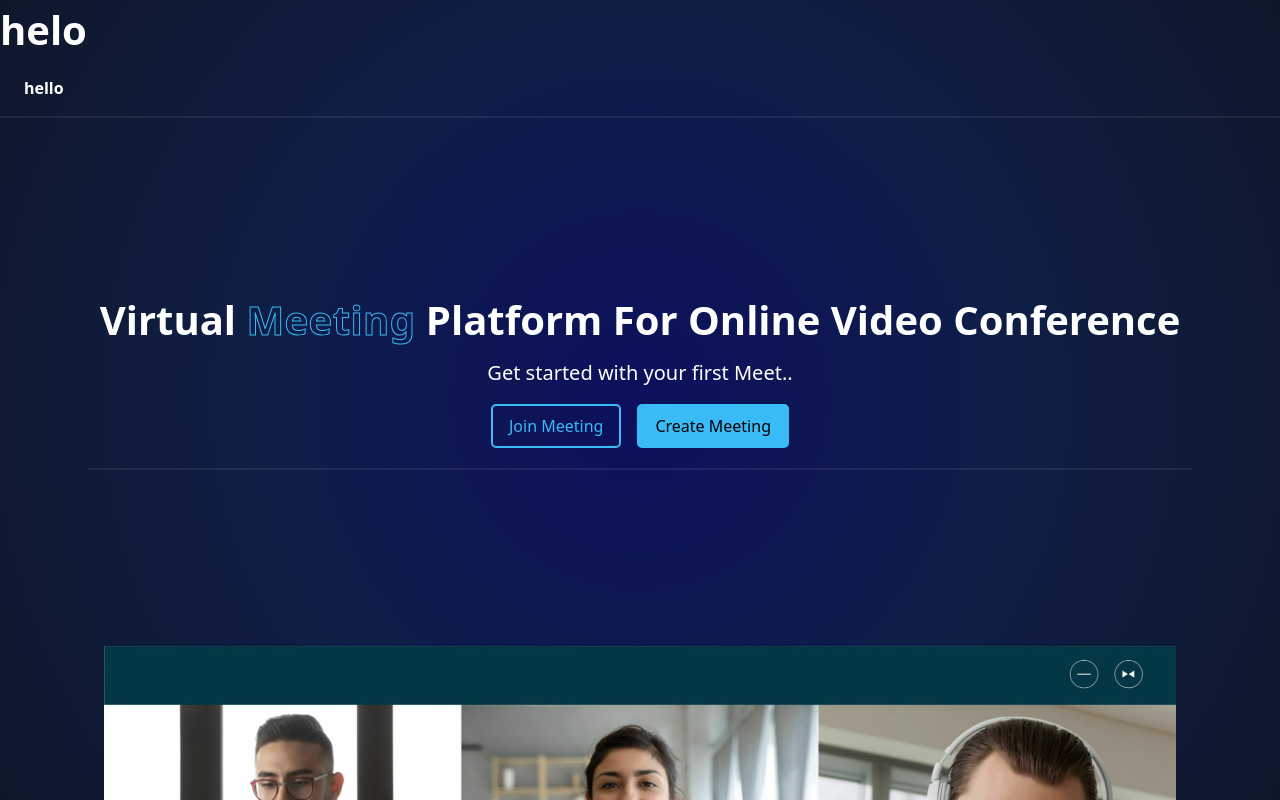
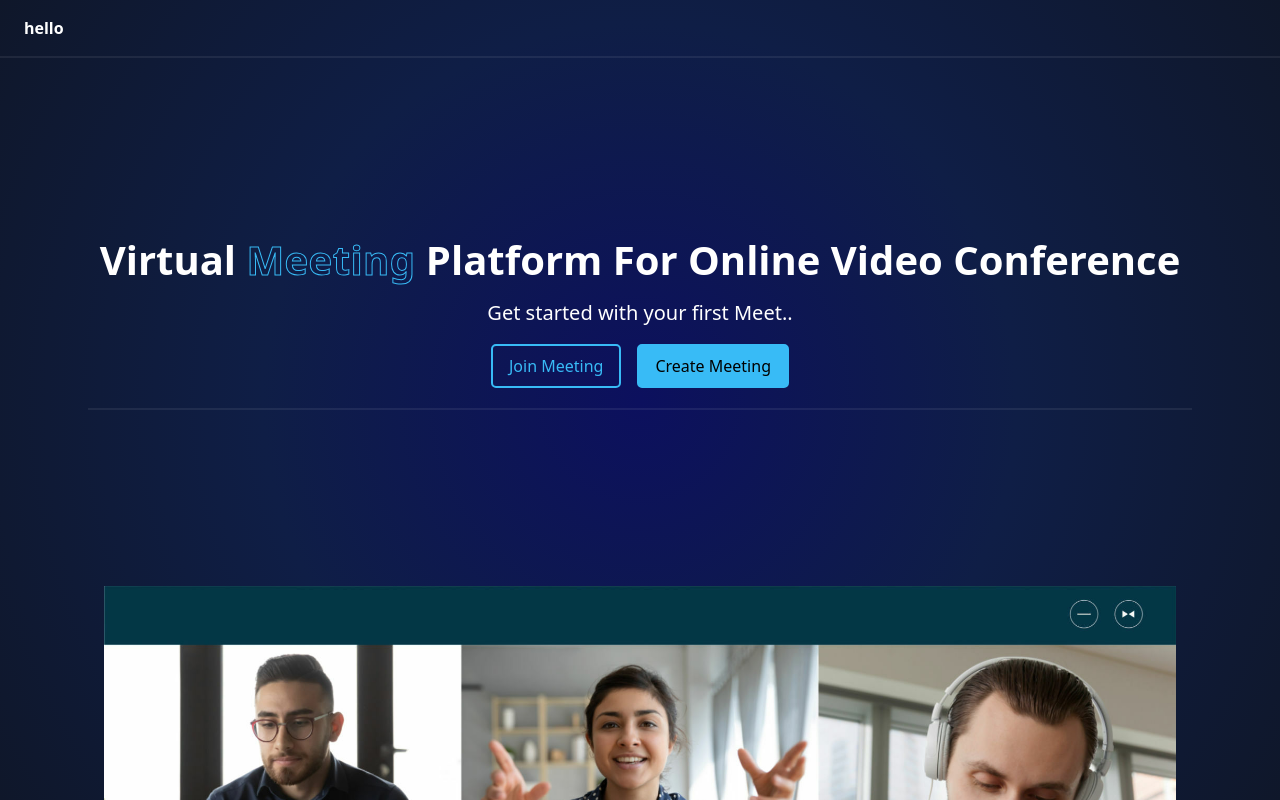
Before and after one commit to Dev0711/Video-Conferencing-WebApp, a React (Create React App) app in the folder client/: page / in a window 1280 px wide. Shown: the top 800 px of the page. Built offline with nearby package versions, Linux system fonts and the light colour scheme.

Commit message:
first commit

```diff
--- a/client/src/App.js
+++ b/client/src/App.js
@@ -4,7 +4,6 @@ import './App.css';
 function App() {
   return (
     <>
-    <h1>helo</h1>
     <Home/>
     </>
   );
```
